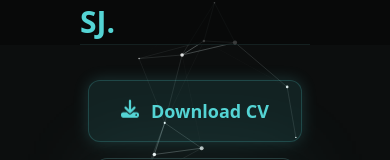
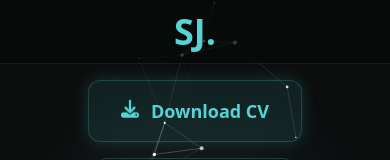
Before and after one commit to Shubham04Jha/Portfolio, a React (Vite) app: page /resume in a window 390 px wide. Shown: the top 160 px of the page. Built offline with nearby package versions, Linux system fonts and the light colour scheme.

Commit message:
centering logo in mobile

```diff
--- a/src/components/navbar/Navbar.tsx
+++ b/src/components/navbar/Navbar.tsx
@@ -21,12 +21,13 @@ export const Navbar = () => {
   const {isMobile} = useIsMobile();
   const {initials} = DATA;
   return (
-    <NavigationMenu.Root className="fixed top-0 left-0 right-0 z-50 transition-all duration-300 bg-background/75 px-20">
+    <NavigationMenu.Root className="fixed top-0 left-0 right-0 z-50 transition-all duration-300 bg-background/75 md:px-20">
       {/* Top Bar */}
       <div className={cn(
-        "flex items-center justify-between py-1 transition-all max-w-5xl mx-auto border-b border-primary/10"
+        "flex items-center justify-between py-1 transition-all max-w-5xl mx-auto border-b border-primary/10",
+        "min-h-16"
       )}>
-        <Link to="/about" className="text-3xl font-bold text-accent ">{initials}.</Link>
+        <Link to="/about" className="text-4xl font-bold text-accent mx-auto md:mx-0">{initials}.</Link>
         {isMobile?
           <NavMobile NAV_ITEMS={NAV_ITEMS} />:
           <NavDesktop/>}
```
